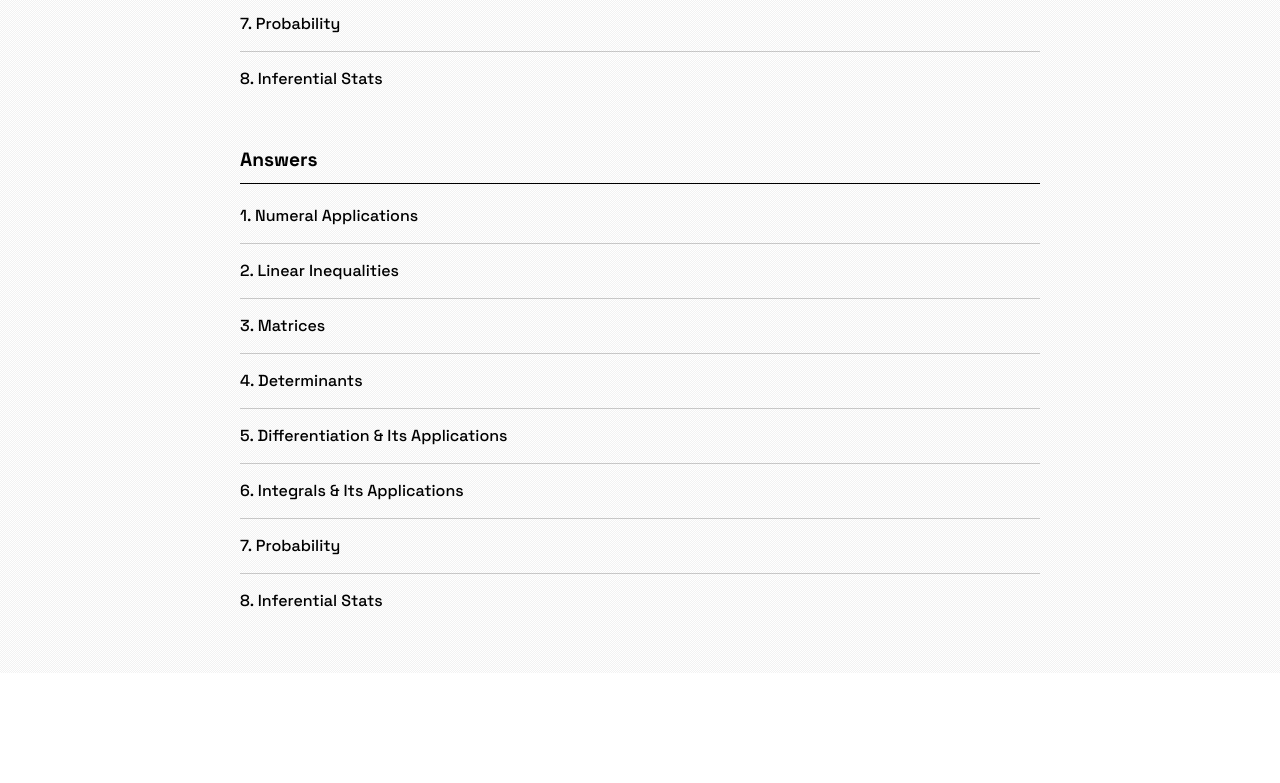
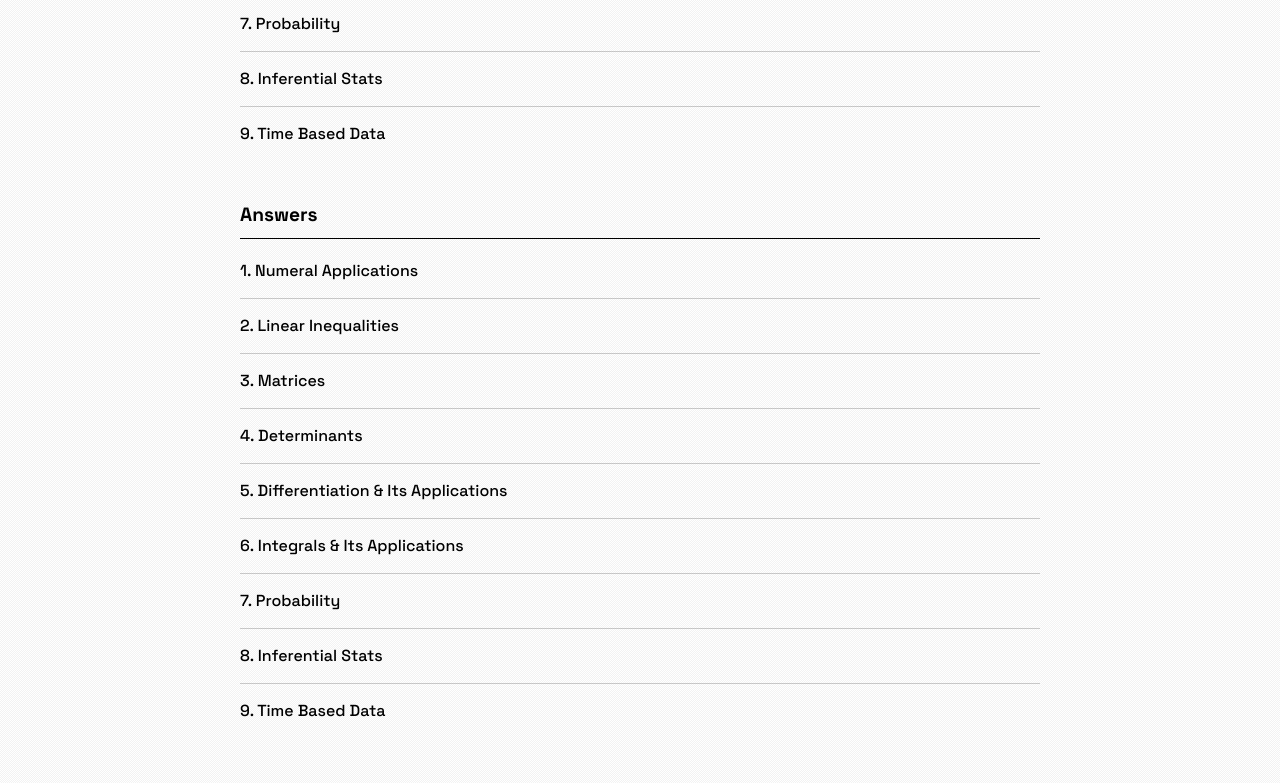
Before and after one commit to Samnewgit/appliedmaths.site, a plain HTML site: page index.html in a window 1280 px wide. Shown: the part 489-1272 px from the top of the page. Before the commit the page ends 1162 px from the top, so only its background shows below. Drawn offline with Linux system fonts and the light colour scheme.

Commit message:
Update index.html

```diff
--- a/index.html
+++ b/index.html
@@ -160,6 +160,12 @@
                     <div class="file-name">8. Inferential Stats</div>
                 </a>
             </li>
+            </li>
+            <li class="resource-item">
+                <a href="https://pub-cad59b6e942f4e3ebb3ce5578987de55.r2.dev/g12-com-am/question/time-based-data.pdf" target="_blank" class="resource-link">
+                    <div class="file-name">9. Time Based Data</div>
+                </a>
+            </li>
         </ul>
 
         <!-- Answers Section -->
@@ -206,6 +212,12 @@
                     <div class="file-name">8. Inferential Stats</div>
                 </a>
             </li>
+            </li>
+            <li class="resource-item">
+                <a href="https://pub-cad59b6e942f4e3ebb3ce5578987de55.r2.dev/g12-com-am/answers/Chap10-Ordered%20-%20Solutions.pdf" target="_blank" class="resource-link">
+                    <div class="file-name">9. Time Based Data</div>
+                </a>
+            </li>
         </ul>
     </div>
 </body>
```
